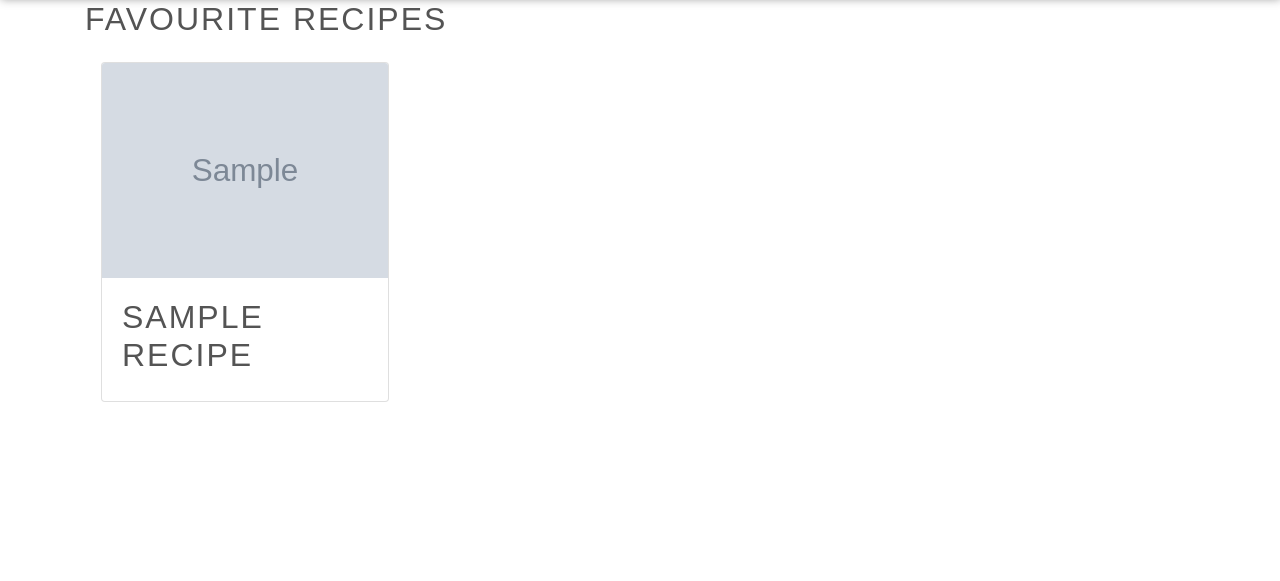
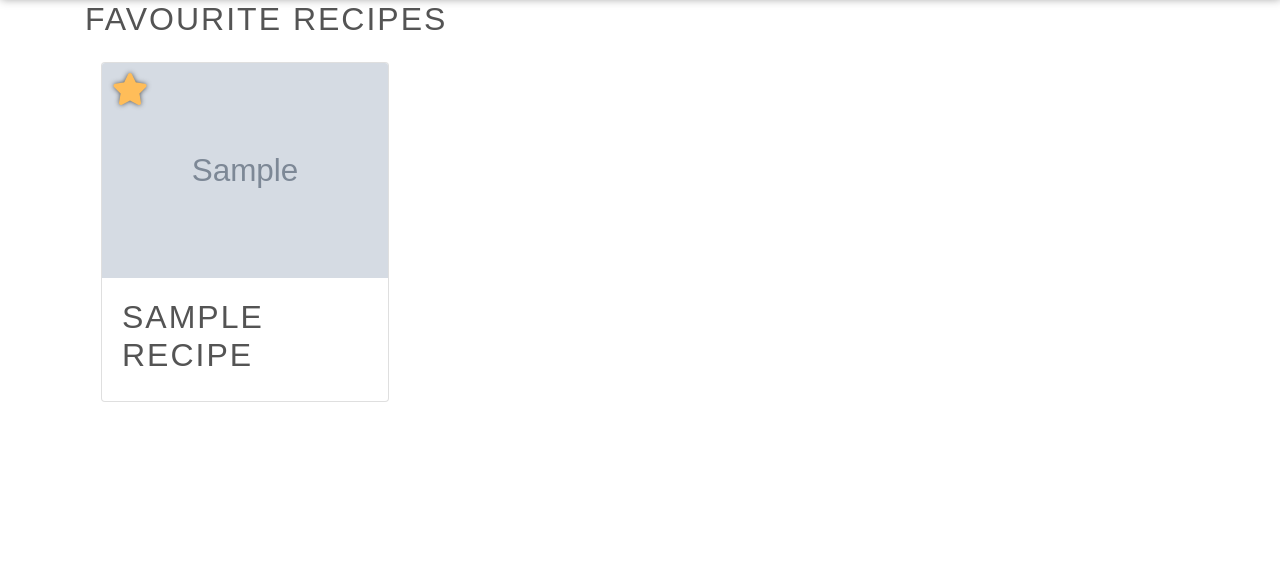
Before and after one commit to rachbry/recipme-django-cookbook, a Django app: page /recipes/favourite_recipes/ in a window 1280 px wide. Shown: the part 122-703 px from the top of the page. Run offline with Django 4.2, Linux system fonts and the light colour scheme; a user stored in the database is signed in; tables that the repository leaves empty hold one stand-in row (values such as "Sample post"); grey boxes marked "Sample" are stand-in pictures; parts of the project's set-up code (start-up, migrations or seed data) failed here and were passed over; some libraries are stand-ins or nearby versions.

Commit message:
Star now added to image card for favourite recipes

```diff
--- a/recipes/templates/recipes/favourite_recipes.html
+++ b/recipes/templates/recipes/favourite_recipes.html
@@ -12,6 +12,13 @@
       {% for recipe in user_favourite_recipes %}
       <a href="{% url 'full_recipe' pk=recipe.pk %}" class="recipes" aria-label="Click to view {{recipe.title}}">
         <div class="card m-3 recipe-card">
+          <!-- Favourite icon overlay -->
+          <div class="card-overlay">
+            {% if recipe in user_favourite_recipes %}
+            <i class="fa fa-star icon-favourite card-overlay-icon"></i>
+            {% endif %}
+          </div>
+
           <img src="{{recipe.image.url}}" alt="{{recipe.image_alt}}" class="card-img-top">
           <div class="card-body">
             <h2 class="card-title">{{recipe.title}}</h2>
@@ -25,4 +32,4 @@
     </div>
   </div>
 </div>
-  {% endblock %}
+{% endblock %}
--- a/recipes/templates/recipes/my_recipes.html
+++ b/recipes/templates/recipes/my_recipes.html
@@ -53,6 +53,12 @@
             {% if recipe.user == request.user %}
             <a href="{% url 'full_recipe' pk=recipe.pk %}" class="recipes" aria-label="Click to view {{recipe.title}}">
                 <div class="card m-3 recipe-card">
+                    <!-- Favourite icon overlay -->
+                    <div class="card-overlay">
+                        {% if recipe in user_favourite_recipes %}
+                        <i class="fa fa-star icon-favourite card-overlay-icon"></i>
+                        {% endif %}
+                    </div>
                     <img src="{{recipe.image.url}}" alt="{{recipe.image_alt}}" class="card-img-top">
                     <div class="card-body">
                         <h2 class="card-title">{{recipe.title}}</h2>
--- a/static/css/base.css
+++ b/static/css/base.css
@@ -191,6 +191,21 @@ a.navbar-brand {
     text-align: left;
 }
 
+/* Recipe Cards */
+.card-overlay {
+    position: absolute;
+    top: 0;
+    left: 0;
+    z-index: 1;
+}
+
+.card-overlay-icon {
+    font-size: 2rem;
+    margin: 10px;
+    text-shadow: 0 0 5px var(--grey);
+
+}
+
 /* Recipes page */
 
 .recipes {
```
Also changed, not shown: recipes/templates/recipes/recipes.html (+6 -5 lines).
